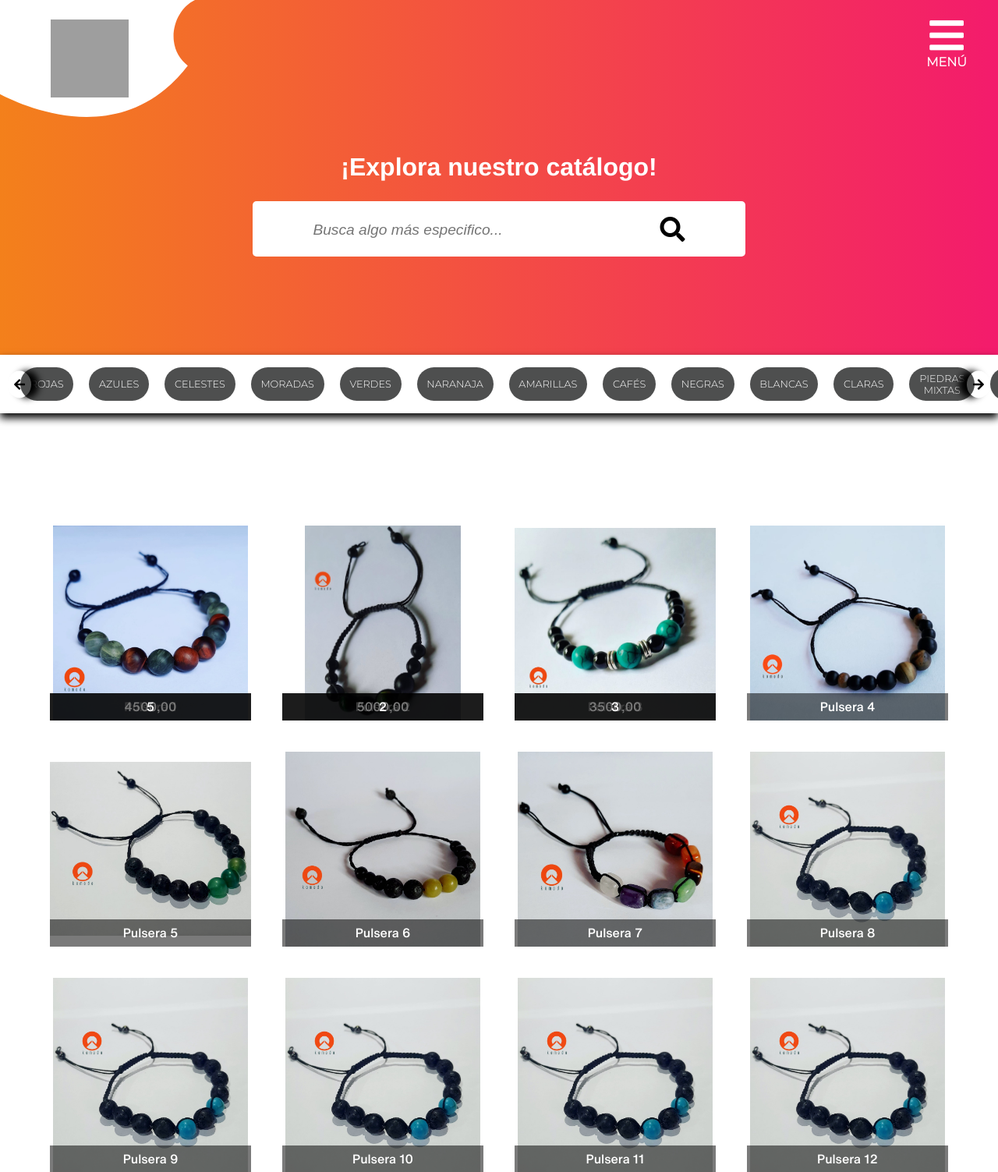
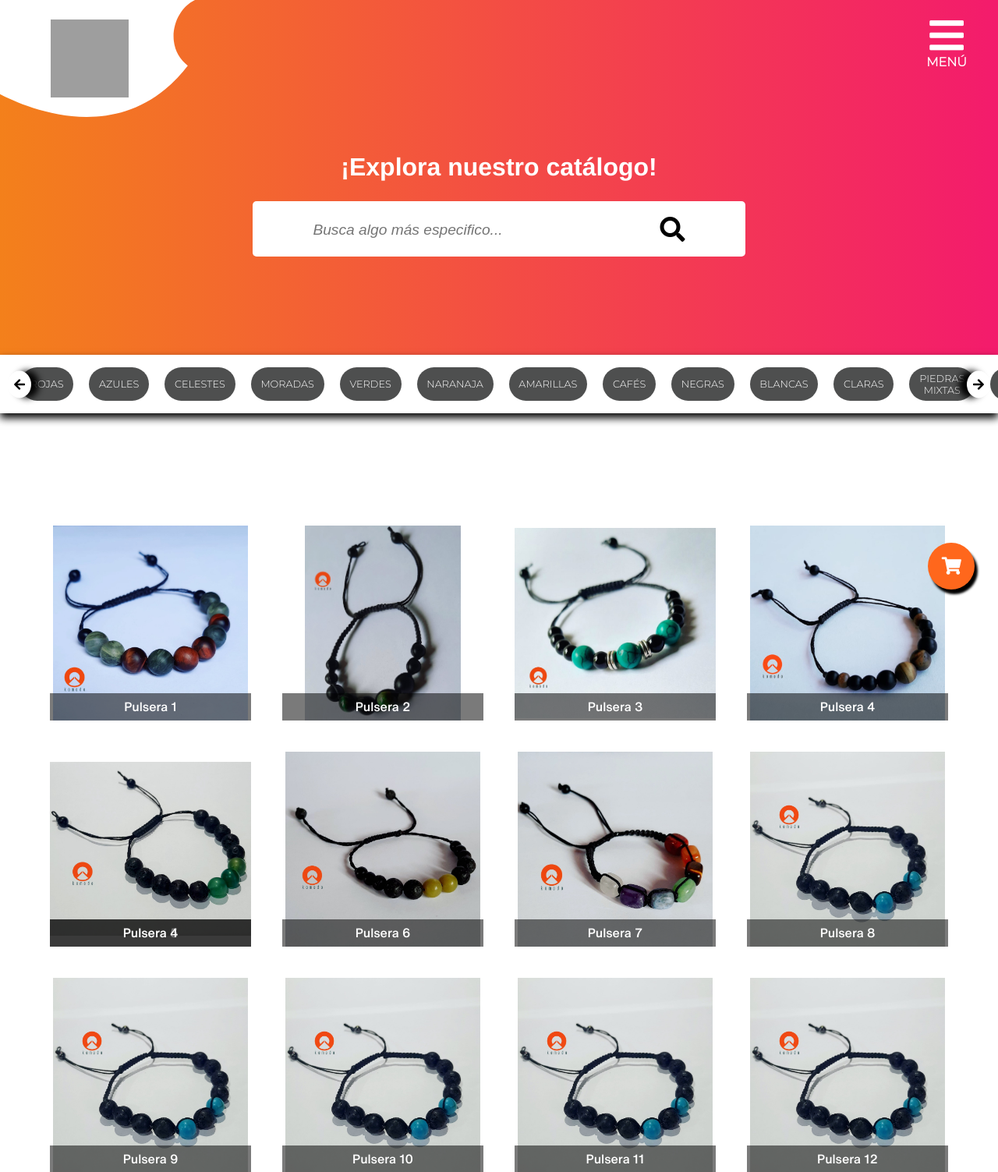
Before and after one commit to Alvaro499/komodo, a PHP site: page /ui/gallery.html in a window 1280 px wide. Shown: the top 1503 px of the page at 78% size. Run offline with PHP 8.4, Linux system fonts and the light colour scheme; grey boxes are pictures that could not be loaded.

Commit message:
Order-Gallery.html: Disenos finalizados incluido diseno del carrito (Pendiente: Backend de Order-Gallery.html y localStorage

```diff
--- a/view/css/galery.css
+++ b/view/css/galery.css
@@ -281,6 +281,7 @@
     font-size: 1rem;
     padding: 0.5em;
     margin: 0 10px;
+    background: #ffffff;
     color: #000000;
     border-radius: 50%;
     position: absolute;
@@ -353,32 +354,13 @@
     left: 0;
 }
 
-/* .photos > .price{
-    width: auto;
-    height: 25px;
-    padding: 0.5rem;
-    display: flex;
-    align-items: center;
-    justify-content: center;
-    background: #00000098;
-    color: #ffffff;
-    top: -100%;
-    left: 50%;
-    transform: translate(-50%);
-    transition: all 0.6s;
-}
-
-.photos:hover > .price{
-    top: 50%;
-} */
-
 .galery > strong{
     display: block;
     margin-top: 50px;
     text-align: right;
 }
 
-    /* Media-queries */
+    /* GALAERY - Media-queries */
 
     @media (min-width: 550px){
 
--- /dev/null
+++ b/view/css/shared_styles/shopping_cart.css
@@ -0,0 +1,257 @@
+.shopping_cart_container{
+    width: 100%;
+    height: 100%;
+    position: fixed;
+    z-index: 201;
+    background: #00000050;
+    display: flex;
+    align-items: center;
+    visibility: hidden;
+
+}
+
+.shopping_cart{
+    margin: auto;
+    width: 90%;
+    height: 90vh;
+    padding: 0 0;
+    position: relative;
+    background: white;
+    overflow-y: scroll;
+    transform: scale(0.1);
+    transition: all 0.5s;
+}
+
+/* .shopping_cart::-webkit-scrollbar {
+    display: none;
+}
+
+.shopping_cart::scrollbar {
+    display: none;
+} */
+
+.cart_title_btn{
+    width: 100%;
+    background: #ffffff;
+    position: sticky;
+    top: 0;
+    padding: 1.5rem 2rem;
+    z-index: 100;
+    box-shadow: 5px 5px 6px #000000;
+}
+
+.close_cart{
+    color: red;
+    font-size: 0.7rem;
+    padding: 0.3em 0.5em;
+    position: absolute;
+    top: 0;
+    right: 0;
+}
+
+.close_cart:hover{
+    color: #ffffff;
+    background: red;
+}
+
+.cart_open_cont{
+    position: fixed;
+    top: 88%;
+    left: 82%;
+    z-index: 199;
+    cursor: pointer;
+    transition: all 0.8s;
+}
+
+.cart_open_cont:hover{
+    transform: scale(1.2);
+}
+
+.cart_open_cont:active{
+    transform: scale(1);
+}
+
+.cart_open{
+    width: 40px;
+    height: 40px;
+    background: var(--main-second-color);
+    color: #ffffff;
+    border-radius: 50%;
+    position: relative;
+    font-size: 1rem;
+    box-shadow: 4px 6px 3px #000000;
+}
+
+.cart_open > *{
+    position: absolute;
+    top: 50%;
+    left: 50%;
+    transform: translate(-50%,-50%);
+}
+
+.shopping_cart h4{
+    text-align: center;
+    color: #000000;
+    font-size: 1.4rem;
+}
+
+.fa-shopping-cart{
+    margin-right: 10px;
+
+}
+
+.products_list{
+    display: flex;
+    flex-flow: column nowrap;
+}
+
+.product{
+    margin: 0.5rem 0 0.5rem 0;
+    padding: 1.5rem 0;
+    display: flex;
+    flex-flow: column nowrap;
+    align-items: center;
+    row-gap: 10px;
+    border-bottom: inset 2px #000000;
+    position: relative;
+    z-index: 1;
+}
+
+.product > :not(button){
+    font-weight: 700;
+}
+
+.product img{
+    width: 50%;
+    min-height: 138px;
+    max-height: 200px;
+    object-fit: contain;
+}
+
+.delete_product{
+    width: 75%;
+    background: var(--main-second-color);
+    color: #ffffff;
+    font-size: 1.2rem;
+    padding: 0.5em;
+    border-radius: 0.5rem;
+    transition: all 0.1s;
+}
+
+.delete_product:active{
+    transform: scale(0.9);
+    cursor: pointer;
+}
+
+    /* SHOPPING CART - Media-queries */
+    @media (min-width: 550px){
+
+        .shopping_cart{
+            width: 75%;
+            height: 90vh;
+            /* padding: 2rem; */
+        }
+
+        .cart_open_cont{
+            top: 87%;
+            left: 90%;
+        }
+
+        .cart_open{
+            width: 50px;
+            height: 50px;
+            /* font-size: 1rem; */
+        }
+    }
+
+    @media (min-width: 768px){
+
+        .close_cart{
+            font-size: 1.2rem;
+        }
+
+        .cart_open_cont{
+            top: 87%;
+            left: 90%;
+        }
+
+        .cart_open{
+            font-size: 1.2rem;
+        }
+
+        .shopping_cart{
+            width: 75%;
+            /* padding: 3rem 1.5rem; */
+        }
+
+        .shopping_cart h4{
+            font-size: 1.8rem;
+        }
+
+        .product{
+            display: grid;
+            grid-template-columns: 1fr 1fr;
+            grid-template-rows: auto auto auto;
+            row-gap: 20px;
+        }
+
+        .product img{
+            width: 80%;
+            height: 400px;
+            grid-row-start: 1;
+            grid-row-end: 3;
+            grid-column-start: 1;
+            grid-column-end: 2;
+            justify-self: end;
+        }
+
+        .product_info{
+            grid-row-start: 1;
+            grid-row-end: 3;
+            grid-column-start: 2;
+            grid-column-end: 3;
+            justify-self: center;
+            font-size: 1.4rem;
+        }
+
+        .product .delete_product{
+            grid-row-start: 3;
+            grid-row-end: 4;
+            grid-column-start: 1;
+            grid-column-end: 3;
+        }
+
+        .delete_product{
+            width: 85%;
+            font-size: 1.4rem;
+            padding: 0.5em 0;
+            justify-self: center;
+        }
+    }
+
+    @media (min-width: 1200px){
+
+        .shopping_cart{
+            width: 50%;
+            height: 95vh;
+        }
+
+        .close_cart{
+            font-size: 1.4rem;
+        }
+
+        .cart_open_cont{
+            top: 87%;
+            left: 93%;
+        }
+
+        .cart_open{
+            width: 60px;
+            height: 60px;
+            font-size: 1.4rem;
+        }
+
+        .delete_product{
+            width: 75%;
+        }
+    }
--- a/view/js/galery.js
+++ b/view/js/galery.js
@@ -4,6 +4,7 @@ let photos = document.querySelectorAll(".photos");
 let name_img = document.querySelector(".bracelet_name > span");
 let price = document.querySelector(".bracelet_price > span");
 let stock = document.querySelector(".bracelet_stock > span");
+let id = document.querySelector(".bracelet_id");
 let download_btn = document.querySelector(".download_img");
 
 //BOTON DE DESCARGA
@@ -56,6 +57,7 @@ let download_btn = document.querySelector(".download_img");
             name_img.textContent = photos[index].children[1].textContent;
             price.textContent = photos[index].children[2].textContent;
             stock.textContent= photos[index].children[3].textContent;
+            id.textContent= photos[index].children[4].textContent;
             let name_img_text = photos[index].children[1].textContent;
 
 
--- a/view/js/regions_cr.js
+++ b/view/js/regions_cr.js
@@ -52,9 +52,11 @@
 
             fetch("https://ubicaciones.paginasweb.cr/provincia/" + id_province + "/cantones.json")
             .then(function(res){
+                console.log(res);
                 return res.json();
             })
             .then(function(data){
+                console.log(data);
                 select_canton.innerHTML = " ";
                 let cantones = data;
                 select_canton.innerHTML = '<option value="">Selecciona tu cantón:</option>';
--- a/view/ui/gallery.html
+++ b/view/ui/gallery.html
@@ -9,6 +9,7 @@
     <link rel="stylesheet" type="text/css" href="../css/normalize.css">
     <link rel="stylesheet" type="text/css" href="../css/galery.css">
     <link rel="stylesheet" type="text/css" href="../css/shared_styles/footer_bridge.css">
+    <link rel="stylesheet" type="text/css" href="../css/shared_styles/shopping_cart.css">
 </head>
 <body>
 
@@ -28,9 +29,10 @@
                 </div>
                 <div class="modal_info">
                     <ul>
-                        <li class="bracelet_name"><strong>Nombre:</strong><span>Agatha</span></li>
-                        <li class="bracelet_price"><strong>Precio:</strong><span>$22</span></li>
-                        <li class="bracelet_stock"><strong>Disponibles:</strong><span>4</span></li>
+                        <li class="bracelet_name"><strong>Nombre:</strong><span></span></li>
+                        <li class="bracelet_price"><strong>Precio:</strong><span></span></li>
+                        <li class="bracelet_stock"><strong>Disponibles:</strong><span></span></li>
+                        <li class="bracelet_id" aria-hidden="true" hidden></li>
                     </ul>
                     <div class="btn_modal">
                         <button class="btn download_img"><a>Descargar Imagen</a></button>
@@ -41,6 +43,58 @@
             </div>
         </div>
 
+        <!-- SHOPPING CART -->
+
+        <div class="shopping_cart_container" key="0">
+            <div class="shopping_cart" key="0">
+                <div class="cart_title_btn">
+                    <h4><i class="fas fa-shopping-cart"></i>Tu Carrito:</h4>
+                    <button class="btn close_cart" title="Cerrar carrito"><i class="fas fa-times"></i></button>
+                </div>
+                <div class="products_list">
+                    <div class="product">
+                        <img src="../assets/img/galery/pulsera8.jpeg" alt="">
+                        <div class="product_info">
+                            <p>Pulsera</p>
+                            <p>5000</p>
+                        </div>
+                        <p class="id" hidden aria-hidden="true">5</p>
+                        <button class="btn delete_product"><i class="fas fa-trash-alt"></i></button>
+                    </div>
+
+                    <div class="product">
+                        <img src="../assets/img/galery/pulsera8.jpeg" alt="">
+                        <div class="product_info">
+                            <p>Pulsera</p>
+                            <p>5000</p>
+                        </div>
+                        <p class="id" hidden aria-hidden="true">5</p>
+                        <button class="btn delete_product"><i class="fas fa-trash-alt"></i></button>
+                    </div>
+
+                    <div class="product">
+                        <img src="../assets/img/galery/pulsera8.jpeg" alt="">
+                        <div class="product_info">
+                            <p>Pulsera</p>
+                            <p>5000</p>
+                        </div>
+                        <p class="id" hidden aria-hidden="true">5</p>
+                        <button class="btn delete_product"><i class="fas fa-trash-alt"></i></button>
+                    </div>
+                </div>
+                <!-- <button class="btn close_cart" title="Cerrar carrito"><i class="fas fa-times"></i></button> -->
+            </div>
+        </div>
+
+        <!-- BOTON ABRIR CARRITO -->
+        <div class="cart_open_cont">
+            <button class="btn cart_open" title="Abrir mi carrito"><i class="fas fa-shopping-cart"></i></button>
+        </div>
+
+
+
+
+        <!-- CABECERA -->
         <header class="header_top_nav">
 
             <section class="menu_logo">
@@ -109,32 +163,43 @@
                     <div class="photos" title="Click para más información">
                         <img src="../assets/img/galery/pulsera1.jpeg" alt="">
                         <p class="info">Pulsera 1</p>
-                        <p class="price">4500,00</p>
-                        <p class="stock">5</p>
+                        <p class="price" aria-hidden="true" hidden>4500,00</p>
+                        <p class="stock" aria-hidden="true" hidden>5</p>
+                        <p class="id_product" aria-hidden="true" hidden>1</p>
+
                     </div>
 
                     <div class="photos" title="Click para más información">
                         <img src="../assets/img/galery/pulsera2.jpeg" alt="">
                         <p class="info">Pulsera 2</p>
-                        <p class="price">5000,00</p>
-                        <p class="stock">2</p>
+                        <p class="price" aria-hidden="true" hidden>5000,00</p>
+                        <p class="stock" aria-hidden="true" hidden>2</p>
+                        <p class="id_product" aria-hidden="true" hidden>2</p>
                     </div>
 
                     <div class="photos" title="Click para más información">
                         <img src="../assets/img/galery/pulsera3.jpeg" alt="">
                         <p class="info">Pulsera 3</p>
-                        <p class="price">3500,00</p>
-                        <p class="stock">3</p>
+                        <p class="price" aria-hidden="true" hidden>3500,00</p>
+                        <p class="stock" aria-hidden="true" hidden>5</p>
+                        <p class="id_product" aria-hidden="true" hidden>3</p>
                     </div>
 
                     <div class="photos" title="Click para más información">
                         <img src="../assets/img/galery/pulsera4.jpg" alt="">
                         <p class="info">Pulsera 4</p>
+                        <p class="price" aria-hidden="true" hidden>8500,00</p>
+                        <p class="stock" aria-hidden="true" hidden>25</p>
+                        <p class="id_product" aria-hidden="true" hidden>4</p>
                     </div>
 
                     <div class="photos" title="Click para más información">
                         <img src="../assets/img/galery/pulsera5.jpeg" alt="">
                         <p class="info">Pulsera 5</p>
+                        <p class="info">Pulsera 4</p>
+                        <p class="price" aria-hidden="true" hidden>2500,00</p>
+                        <p class="stock" aria-hidden="true" hidden>32</p>
+                        <p class="id_product" aria-hidden="true" hidden>5</p>
                     </div>
 
                     <div class="photos" title="Click para más información">
@@ -234,58 +299,10 @@
 
     </div>
 
-    <!-- <canvas id="myCanva" class="myCanva" aria-hidden="true">
-    </canvas>
-
-    <button class="btn_canva">Descargar</button> -->
-
-
-    <!-- FORMULARIO OCULTO -->
-<!--
-    Como se solicitó anteriormente, así es como puede agregar dinámicamente un formulario oculto y enviarlo cuando desee actualizar la página.
-
-En algún lugar de tu HTML:
-
-<div id="hidden_form_container" style="display:none;"></div>
-Y algunos Javascript:
-
-function postRefreshPage () {
-  var theForm, newInput1, newInput2;
-  // Start by creating a <form>
-  theForm = document.createElement('form');
-  theForm.action = 'somepage.php';
-  theForm.method = 'post';
-  // Next create the <input>s in the form and give them names and values
-  newInput1 = document.createElement('input');
-  newInput1.type = 'hidden';
-  newInput1.name = 'input_1';
-  newInput1.value = 'value 1';
-  newInput2 = document.createElement('input');
-  newInput2.type = 'hidden';
-  newInput2.name = 'input_2';
-  newInput2.value = 'value 2';
-  // Now put everything together...
-  theForm.appendChild(newInput1);
-  theForm.appendChild(newInput2);
-  // ...and it to the DOM...
-  document.getElementById('hidden_form_container').appendChild(theForm);
-  // ...and submit it
-  theForm.submit();
-}
-Esto es equivalente a enviar este formulario HTML:
-
-<form action="somepage.php" method="post">
-  <input type="hidden" name="input_1" value="value 1" />
-  <input type="hidden" name="input_2" value="value 2" />
-</form> -->
-
-
     <script type="text/javascript" src="../js/responsive_menu.js"></script>
     <script type="text/javascript" src="../js/galery.js"></script>
-
-    <!-- SCROLL SIMPLE DE LOS FILTROS -->
     <script type="text/javascript">
-
+        // <!-- SCROLL SIMPLE DE LOS FILTROS -->
         let left = document.querySelector(".left");
         let right = document.querySelector(".right");
         let cont_filter = document.querySelector(".cont_filter")
@@ -298,9 +315,44 @@ Esto es equivalente a enviar este formulario HTML:
             cont_filter.scrollLeft += 200;
         }
 
-        left.addEventListener("click", moveLeft)
-        right.addEventListener("click", moveRight)
+        left.addEventListener("click", moveLeft);
+        right.addEventListener("click", moveRight);
 
+
+        // BOTONES DE ABRIR/CERRAR CARRITO
+
+        let cart_close = document.querySelector(".close_cart");
+        let cart_open = document.querySelector(".cart_open");
+        let cart_father = document.querySelector(".shopping_cart_container");
+        let cart_modal = document.querySelector(".shopping_cart");
+
+        cart_open.addEventListener("click",cartOpen);
+        cart_close.addEventListener("click",cartClose);
+
+        function cartOpen(){
+            if (cart_father.getAttribute("key") == 0 && cart_modal.getAttribute("key") == 0) {
+
+                cart_father.style.visibility = "visible";
+                cart_father.setAttribute("key",1);
+                cart_modal.style.transform = "scale(1)";
+                cart_modal.setAttribute("key",1);
+                document.querySelector("body").style.overflow = "hidden";
+            }
+        }
+        function cartClose(){
+            if (cart_father.getAttribute("key") == 1 && cart_modal.getAttribute("key") == 1) {
+                document.querySelector("body").style.overflow = "initial";
+                cart_modal.style.transform = "scale(0)";
+                cart_modal.setAttribute("key",0);
+                setTimeout(() => {
+                    cart_father.style.visibility = "hidden";
+                    cart_father.setAttribute("key",0);
+
+                }, 100);
+            }
+        }
     </script>
+    <script type="module" src="../js/shopping_cart.js"></script>
+
 </body>
 </html>
```
Also changed, not shown: view/css/order.css (+8 -1 lines), view/js/shopping_cart.js (added, +60 -0 lines), view/ui/order.html (+4 -4 lines).
